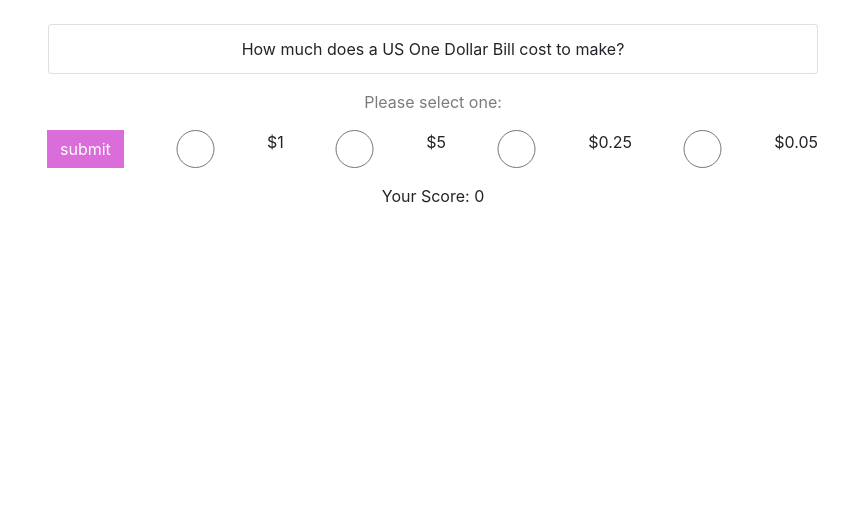
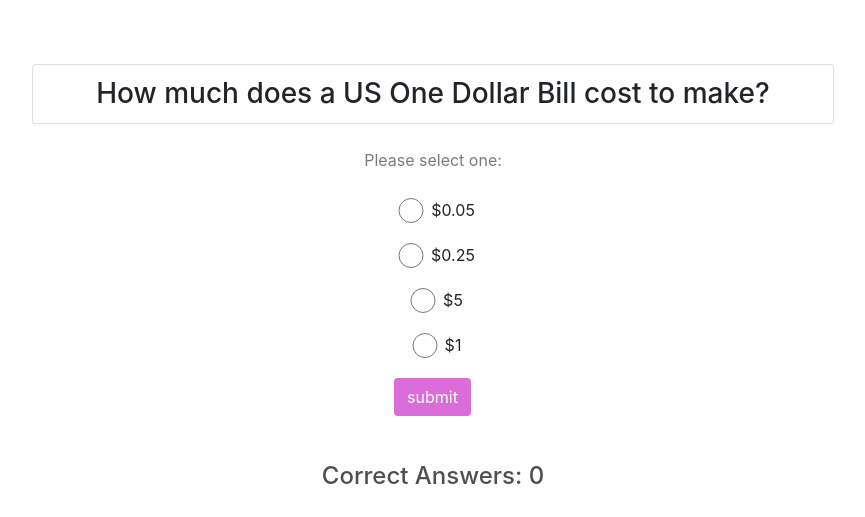
Before and after one commit to Robert-Costello/tandem-quiz, a website: page index.html in a window 1280 px wide. Both pictures are taken after a click on the button "Start Tandem Quiz". Shown: the whole page, without its empty margins (207-1072 px from the left). Drawn offline with nearby package versions, Linux system fonts and the light colour scheme.

Commit message:
added styling and dried up code

```diff
--- a/Quiz.js
+++ b/Quiz.js
@@ -31,7 +31,7 @@ class Quiz {
     const answers = [];
     const q = this.questions.pop();
     this.correctAnswer = q.correct;
-    const html = `<li class='list-group-item'>
+    const html = `<li class='list-group-item h3'>
     <span class='prompt'>${q.question} </span>
     </li>
     `;
@@ -49,11 +49,22 @@ class Quiz {
             <input type="submit" class="btn submit-ans" id="submit-ans" value="submit"/>
             </div>`;
     answers.forEach((ans) => {
-      let html = `<input type="radio" class="form-control radio" name="answer" value=${ans.replace(
+      let html = `<div class="choice"><input type="radio" class="form-control radio" id="radio" name="answer" value=${ans.replace(
         / /g,
         '-'
-      )}>${ans}</input>`;
+      )}>${ans}</input></div>`;
       choices.innerHTML += html;
     })
   }
+
+  endGame() {
+    const grade = quiz.score / 10 * 100;
+    currScore.classList.remove(`${scoreColor}`);
+    if(quiz.score > 7) scoreColor = 'text-success';
+    else if(quiz.score <= 7 && quiz.score >= 5) scoreColor = 'text-warning';
+    currScore.innerText = `You Scored ${grade}%!`;
+    currScore.classList.add('h1', `${scoreColor}`);
+    playAgain.classList.remove('d-none');
+    submitAns.classList.add('d-none');
+  }
 }
--- a/app.js
+++ b/app.js
@@ -34,19 +34,14 @@ submitAns.addEventListener('submit', (e) => {
   // INCREMENT SCORE AND UPDATE UI IF SELECTED IS CORRECT
   else if (selected === quiz.correctAnswer.replace(/ /g, '-')) {
     quiz.score++;
-    currScore.innerText = `Your Score: ${quiz.score}`;
+    currScore.innerText = `Correct Answers: ${quiz.score}`;
     if(quiz.questions.length) {
       quiz.render();
     }
 
-    // DISPLAY SCORE IF THERE ARE NO MORE QUESTION IN CURRENT QUIZ CLASS
+    // DISPLAY SCORE IF THERE ARE NO MORE QUESTIONS IN CURRENT QUIZ CLASS
     else {
-      currScore.classList.remove(`${scoreColor}`);
-      if(quiz.score > 7) scoreColor = 'text-success';
-      else if(quiz.score < 7 && quiz.score >= 5) scoreColor = 'text-warning';
-      currScore.innerText = `You Scored ${quiz.score} / 10!`;
-      currScore.classList.add('h1', `${scoreColor}`);
-      playAgain.classList.remove('d-none');
+      quiz.endGame();
     }
   }
 
@@ -56,14 +51,9 @@ submitAns.addEventListener('submit', (e) => {
       quiz.render();
     }
 
-    // DISPLAY SCORE IF THERE ARE NO MORE QUESTION IN CURRENT QUIZ CLASS
+    // DISPLAY SCORE IF THERE ARE NO MORE QUESTIONS IN CURRENT QUIZ CLASS
     else {
-      currScore.classList.remove(`${scoreColor}`);
-      if(quiz.score > 7) scoreColor = 'text-success';
-      else if(quiz.score < 7 && quiz.score >= 5) scoreColor = 'text-warning';
-      currScore.innerText = `You Scored ${quiz.score} / 10!`;
-      currScore.classList.add('h1', `${scoreColor}`);
-      playAgain.classList.remove('d-none');
+      quiz.endGame();
     }
   }
 
@@ -80,5 +70,5 @@ start.addEventListener('click', (e) => {
 
 playAgain.addEventListener('click', e => {
   e.preventDefault();
-  location.reload()
+  location.reload();
 })
--- a/index.html
+++ b/index.html
@@ -13,7 +13,7 @@
     <title>Tandem Quiz</title>
   </head>
   <body>
-    <div class="container my-4">
+    <div class="container">
       <!--Question LIST / WINDOW-->
       <div class="question-window">
         <ul class="question-list list-group"></ul>
@@ -22,15 +22,15 @@
       <form class="new-question my-3">
         <p class="d-none">Please select one:</p>
         <div class="input-group choices">
-          <div class="input-group-append">
-            <input type="submit" class="btn submit-ans d-none" value="submit"/>
-          </div>
         </div>
       </form>
+              <div class="input-group-append">
+                <input type="submit" class="btn submit-ans d-none" value="submit"/>
+              </div>
       <div>
         <button class="btn start">Start Tandem Quiz</button>
       </div>
-      <div class="score d-none">Your Score: 0</div>
+      <div class="score d-none h4">Correct Answers: 0</div>
       <div>
         <button class="btn play-again d-none">Play Again</button>
       </div>
--- a/styles.css
+++ b/styles.css
@@ -1,6 +1,16 @@
-.container {
-  max-width: 600px;
-  text-align: center;
+#radio {
+  border: 0px;
+  width: 40px;
+  height: 25px;
+}
+
+.question-window {
+  max-width: 100%;
+}
+
+#submit-ans {
+  margin-top: 10px;
+  border-radius: .25rem;
 }
 
 .btn {
@@ -13,9 +23,11 @@
   outline: none !important;
 }
 .container {
-  max-width: 800px;
+  margin-top: 5%;
+  max-width: 65%;
   display: flex;
   flex-direction: column;
+  text-align: center;
 }
 .btn {
   background: #db6ddb;
@@ -48,3 +60,23 @@ p {
 .radio:focus {
   box-shadow: none;
 }
+
+.choice {
+  margin: 10px auto;
+  display: flex;
+  flex-direction: row;
+  align-content: flex-end;
+  align-items: center;
+  justify-content: flex-start;
+}
+.choices {
+  flex-direction: column-reverse;
+  align-content: center;
+  align-items: center;
+}
+
+
+.score {
+  margin: 30px auto;
+  opacity: .8;
+}
```
